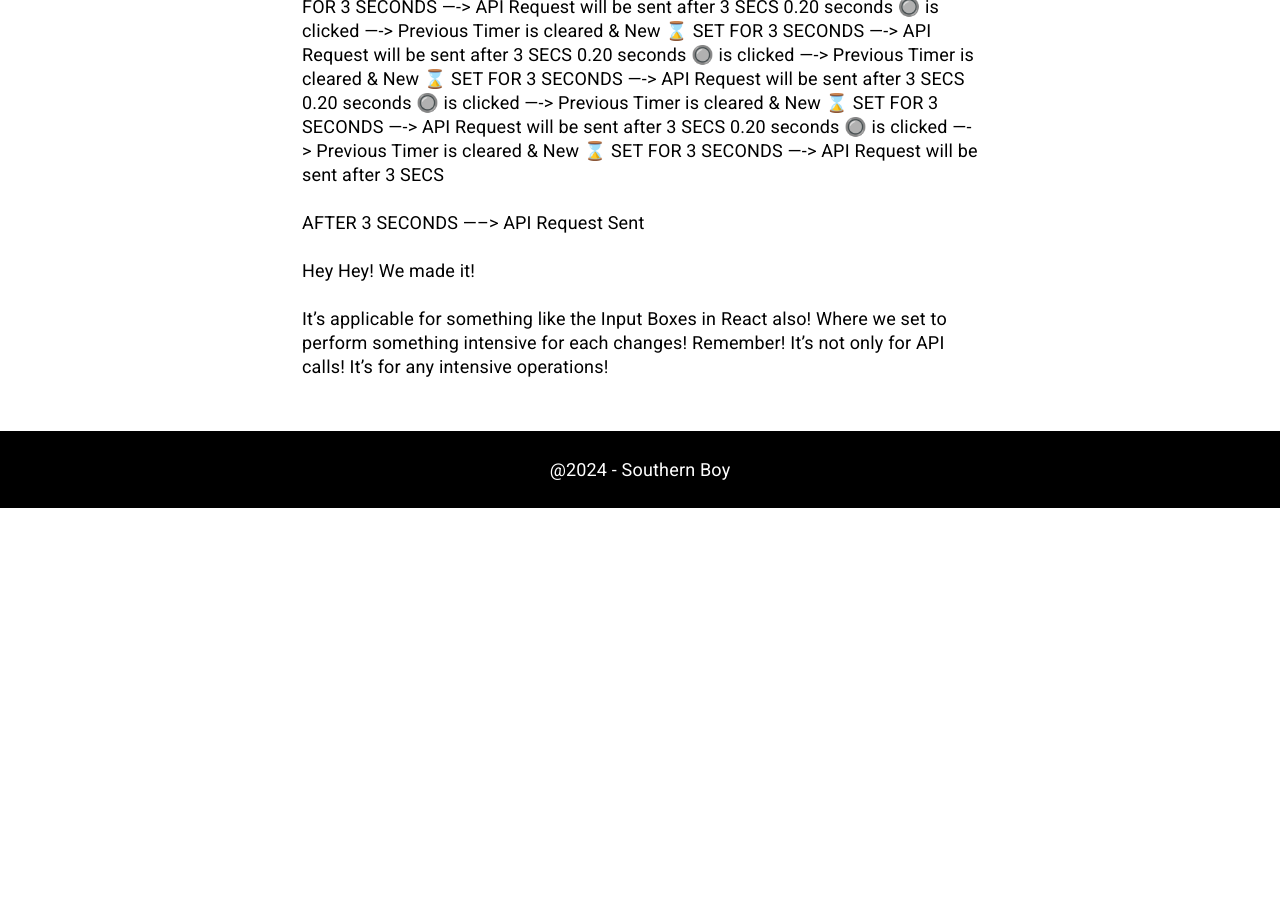
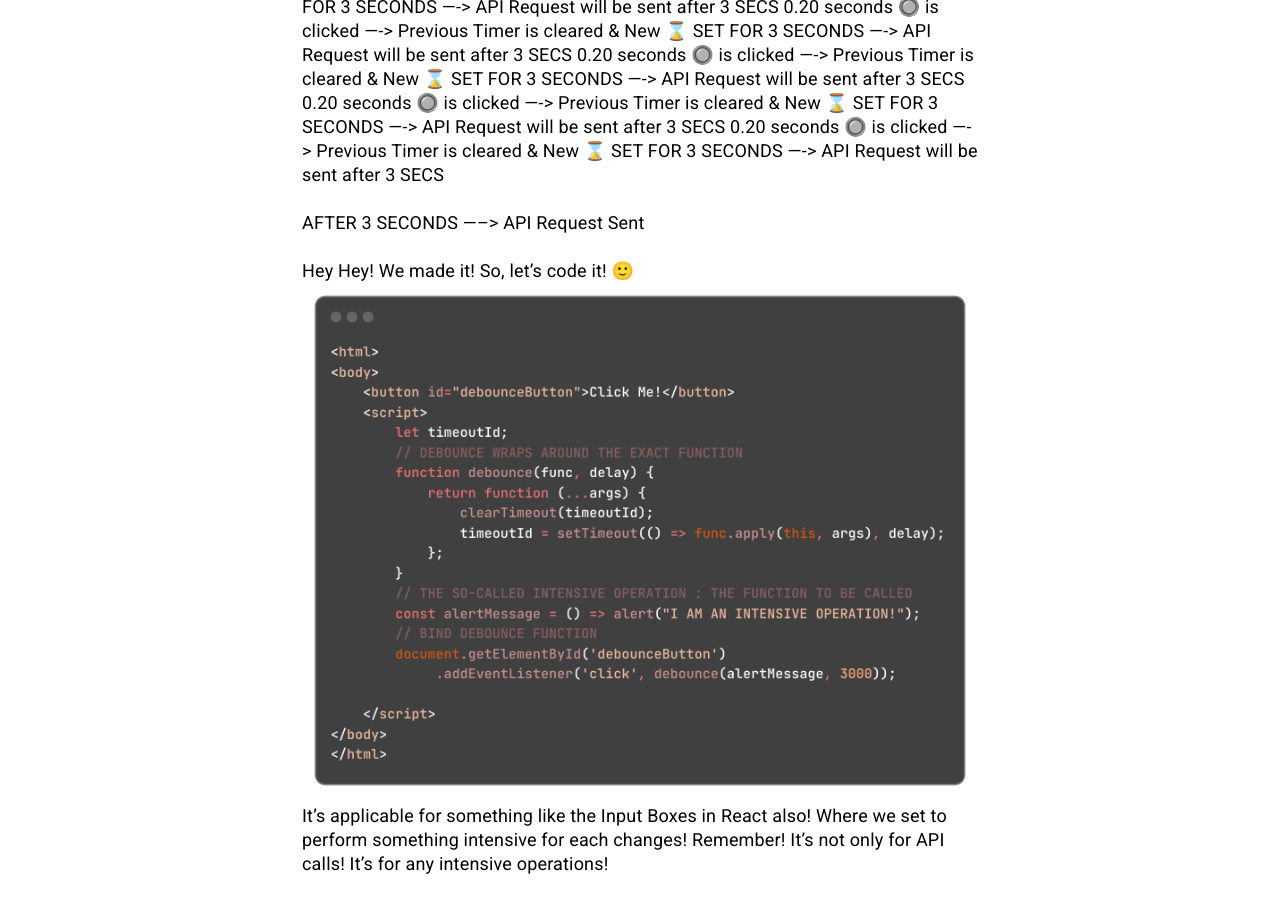
Before and after one commit to arihara-sudhan/blog, a Jekyll site: the page built from _posts/2024-09-27-Debouncing.md, in a window 1280 px wide and 900 px high, scrolled down 1672 px. Built offline with Jekyll 4.4.1, drawn with Linux system fonts in a browser that asks for light colours; before the commit the page ends 2180 px from its top, so only the background shows below that.

Commit message:
Update 2024-09-27-Debouncing.md

```diff
--- a/_posts/2024-09-27-Debouncing.md
+++ b/_posts/2024-09-27-Debouncing.md
@@ -47,6 +47,6 @@ Now, here is how we can implement the debouncing!
 
 AFTER 3 SECONDS -----> API Request Sent
 
-Hey Hey! We made it!
-
+Hey Hey! We made it! So, let's code it! 🙂
+<img src="https://raw.githubusercontent.com/arihara-sudhan/blog/main/img/post_images/Debouncing/debouncing.png" alt="" width="100%"  style="border-radius: 0.3rem;">
 It's applicable for something like the Input Boxes in React also! Where we set to perform something intensive for each changes! Remember! It's not only for API calls! It's for any intensive operations!
```
